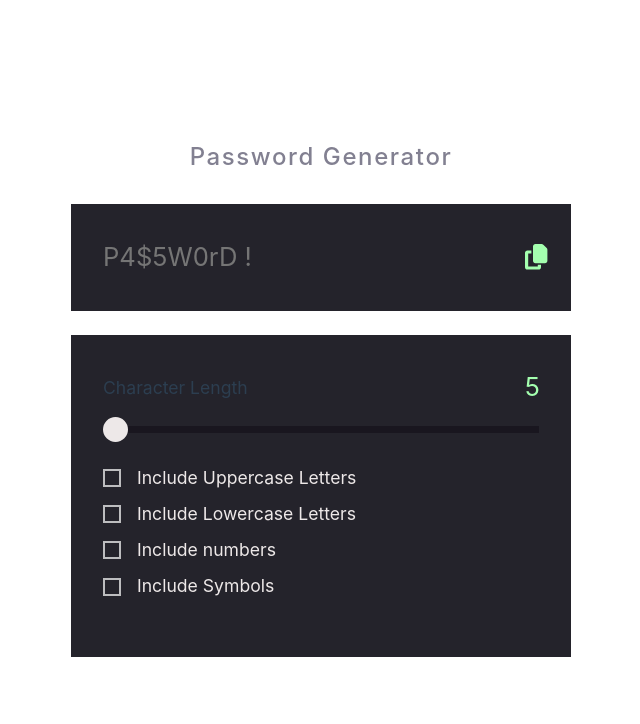
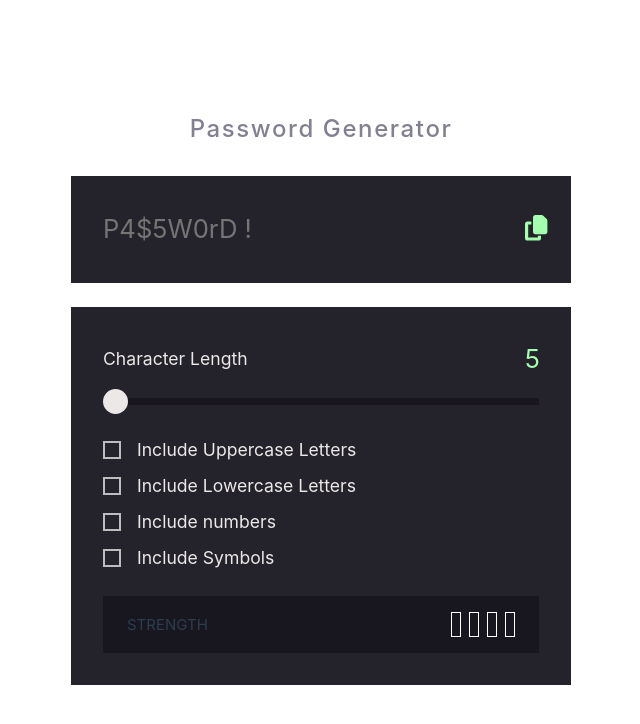
Before and after one commit to PedroAraripe/PasswordGenerator, a Vue app: page / in a window 1280 px wide. Shown: the top 724 px of the page, without its empty margins (319-959 px from the left). Built offline with nearby package versions, Linux system fonts and the light colour scheme.

Commit message:
feature : implementing strength password checker

```diff
--- a/src/assets/style/base.css
+++ b/src/assets/style/base.css
@@ -41,6 +41,8 @@
   --highlight-color : #a4ffaf;
   --form-base-color : #ede8e8;
   --form-dark-highlight : #19161f;
+
+  --opaque-black: hsl(247.5deg 14.81% 10.59%);
 
 }
 
--- a/src/assets/style/form.css
+++ b/src/assets/style/form.css
@@ -13,3 +13,11 @@
 .form-base-text-color {
   color: var(--form-base-color);
 }
+
+.form-black-highlight {
+  background-color: var(--opaque-black);
+}
+
+.form-item {
+  --form-highlight-color-2 : hsl(42.39deg 46.38% 53.92%);
+}
--- a/src/components/forms/CheckboxInput.vue
+++ b/src/components/forms/CheckboxInput.vue
@@ -95,4 +95,4 @@ defineProps({
     font-size: 1.1rem;
   }
 }
-</style>
+</style>@/interfaces/forms/SecurityLevels
--- a/src/components/forms/PasswordStrength.vue
+++ b/src/components/forms/PasswordStrength.vue
@@ -0,0 +1,70 @@
+<template>
+  <div class="form-item wrapper-password-strength px-4 py-3 d-flex align-items-center justify-content-between form-black-highlight">
+    <div>
+      STRENGTH
+    </div>
+    <div class="d-flex align-items-center">
+      <div class="form-base-text-color text-uppercase security-level-label me-3">
+        {{ securityLevelsLabel[passwordSecurityLevel] }}
+      </div>
+
+      <div class="strength-chips d-flex align-items-center">
+        <span
+        v-for="i in 4"
+        :key="i"
+        :class="{
+          'ms-2': i,
+          'active': i <= passwordSecurityLevel
+        }"
+        class="chip"
+        />
+      </div>
+    </div>
+  </div>
+</template>
+
+<script lang="ts" setup>
+import { type ICheckboxValues, type SecurityLevelsLabel } from "@/interfaces/forms/OptionCheckbox";
+import { computed, type ComputedRef, type PropType } from 'vue';
+
+const props = defineProps({
+  passwordSecurities: {
+    type:  Object as PropType<ICheckboxValues>,
+    required: false,
+    default: () => ({})
+  }
+})
+
+const passwordSecurityLevel: ComputedRef<number> = computed(() => Object.values(props.passwordSecurities).filter(c => c).length)
+
+const securityLevelsLabel: SecurityLevelsLabel = {
+  1: "weak",
+  2: "medium",
+  3: "safe"
+}
+</script>
+
+<style lang="scss" scoped>
+.wrapper-password-strength {
+  .security-level-label {
+    font-size: 20px;
+  }
+  .strength-chips {
+    .chip {
+      $chip-width: 25px;
+      display: inline-block;
+      border: 1px solid white;
+      height: $chip-width;
+      width: calc($chip-width/5 * 2);
+      background: transparent;
+
+      transition: all 0.3s;
+
+      &.active {
+        border-color: var(--form-highlight-color-2);
+        background-color: var(--form-highlight-color-2);
+      }
+    }
+  }
+}
+</style>@/interfaces/forms/SecurityLevels
--- a/src/components/forms/RangeInput.vue
+++ b/src/components/forms/RangeInput.vue
@@ -1,7 +1,7 @@
 <template>
   <div class="wrapper-range-input" :style="`--current-range: ${currentPercentageRange}`">
     <div class="labels row align-items-center mb-2">
-      <label :for="label" class="col-11">
+      <label :for="label" class="col-11 form-base-text-color">
         {{ label }}
       </label>
 
--- a/src/interfaces/forms/OptionCheckbox.ts
+++ b/src/interfaces/forms/SecurityLevels.ts
@@ -6,3 +6,7 @@ export interface IOptionCheckbox {
 export interface ICheckboxValues {
   [x: string] : boolean
 }
+
+export interface SecurityLevelsLabel {
+  [x: number] : string
+}
--- a/src/views/PasswordGenerationView.vue
+++ b/src/views/PasswordGenerationView.vue
@@ -14,6 +14,7 @@
 
             <CheckboxInput :options="optionsCheckbox" class="mb-4" />
 
+            <PasswordStrength :password="password" />
         </WrapperForm>
     </div>
 </template>
@@ -23,8 +24,10 @@ import WrapperForm from "@/components/forms/WrapperForm.vue";
 import TextInputCopyable from "@/components/forms/TextInputCopyable.vue";
 import RangeInput from "@/components/forms/RangeInput.vue";
 import CheckboxInput from "@/components/forms/CheckboxInput.vue";
+import PasswordStrength from "@/components/forms/PasswordStrength.vue";
 import PageTitle from "@/components/pageTemplate/PageTitle.vue";
 import { type IOptionCheckbox } from "@/interfaces/forms/OptionCheckbox";
+import { type Ref, ref } from "vue";
 
 const optionsCheckbox: Array<IOptionCheckbox> = [
     {
@@ -44,6 +47,8 @@ const optionsCheckbox: Array<IOptionCheckbox> = [
         label: "Include Symbols",
     },
 ]
+
+const password : Ref<string> = ref("");
 </script>
 
 <style lang="scss" scoped>
@@ -60,4 +65,4 @@ const optionsCheckbox: Array<IOptionCheckbox> = [
         max-width: 500px;
     }
 }
-</style>
+</style>@/interfaces/forms/SecurityLevels
```
